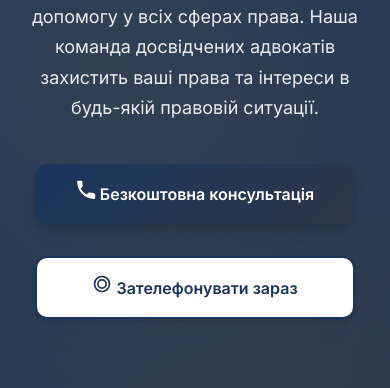
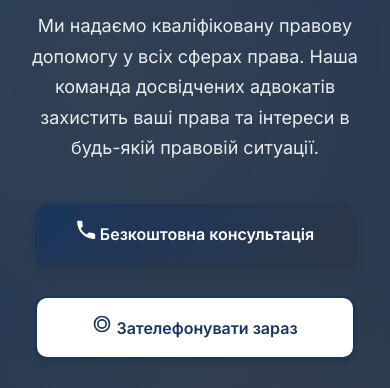
Before and after one commit to VladPopenko/albatrast, a plain HTML site: page index.html in a window 390 px wide. Shown: the part 257-645 px from the top of the page. Drawn offline with nearby package versions, Linux system fonts and the light colour scheme.

Commit message:
перевірка для замовника

```diff
--- a/src/style.css
+++ b/src/style.css
@@ -36,6 +36,7 @@ body {
   max-width: 1200px;
   margin: 0 auto;
   padding: 0 24px;
+
 }
 
 /* Typography */
@@ -701,6 +702,23 @@ h1, h2, h3, h4, h5, h6 {
 }
 
 /* Responsive Design */
+/* Для мобільних пристроїв */
+@media (max-width: 768px) {
+  .hero,
+  .main-content,
+  main > section:first-child {
+    padding-top: 100px !important; /* Збільште це значення при потребі */
+  }
+}
+
+@media (max-width: 480px) {
+  .hero,
+  .main-content,
+  main > section:first-child {
+    padding-top: 120px !important; /* Для дуже маленьких екранів */
+  }
+}
+
 @media (max-width: 968px) {
   .footer-content {
     grid-template-columns: 1fr 1fr;
```
